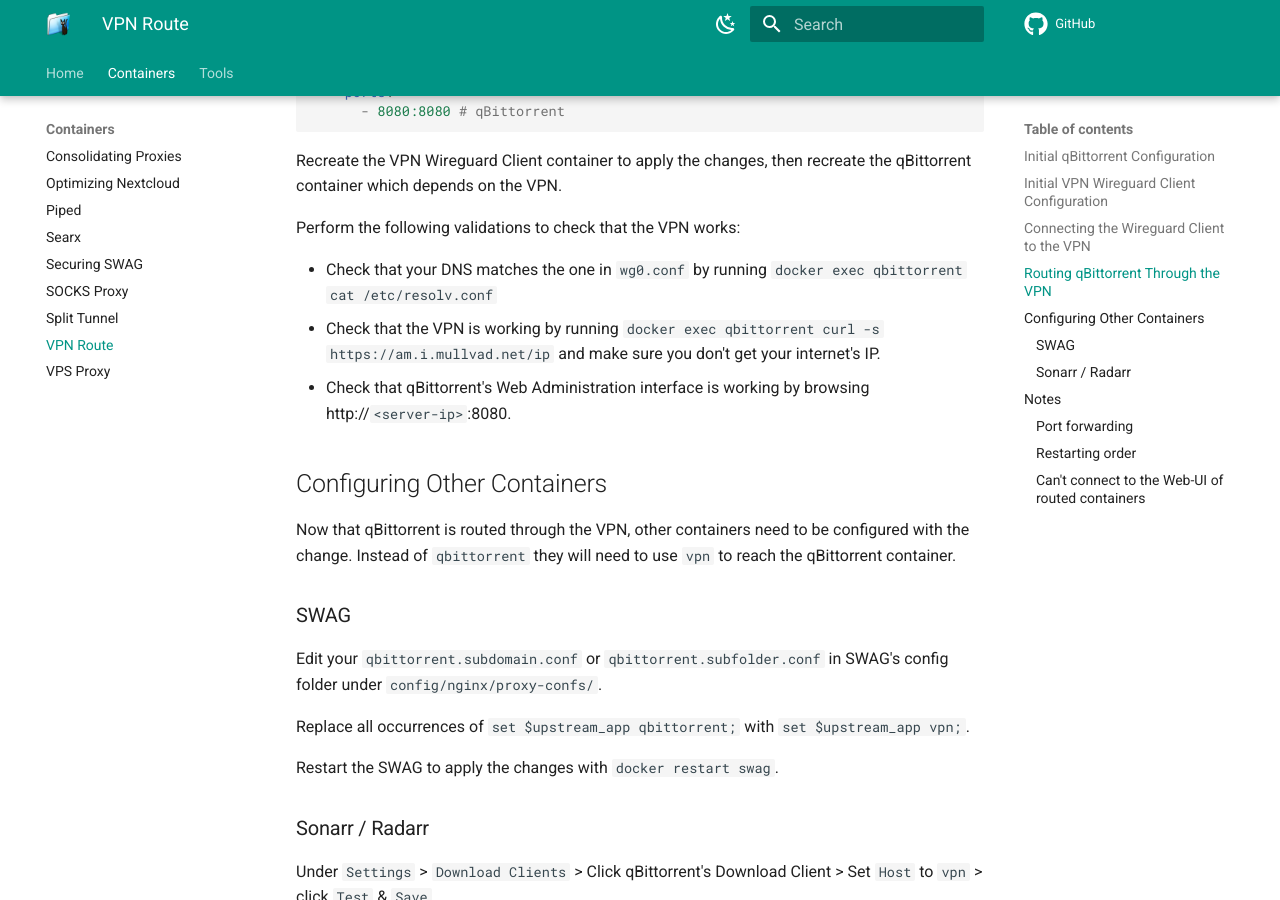
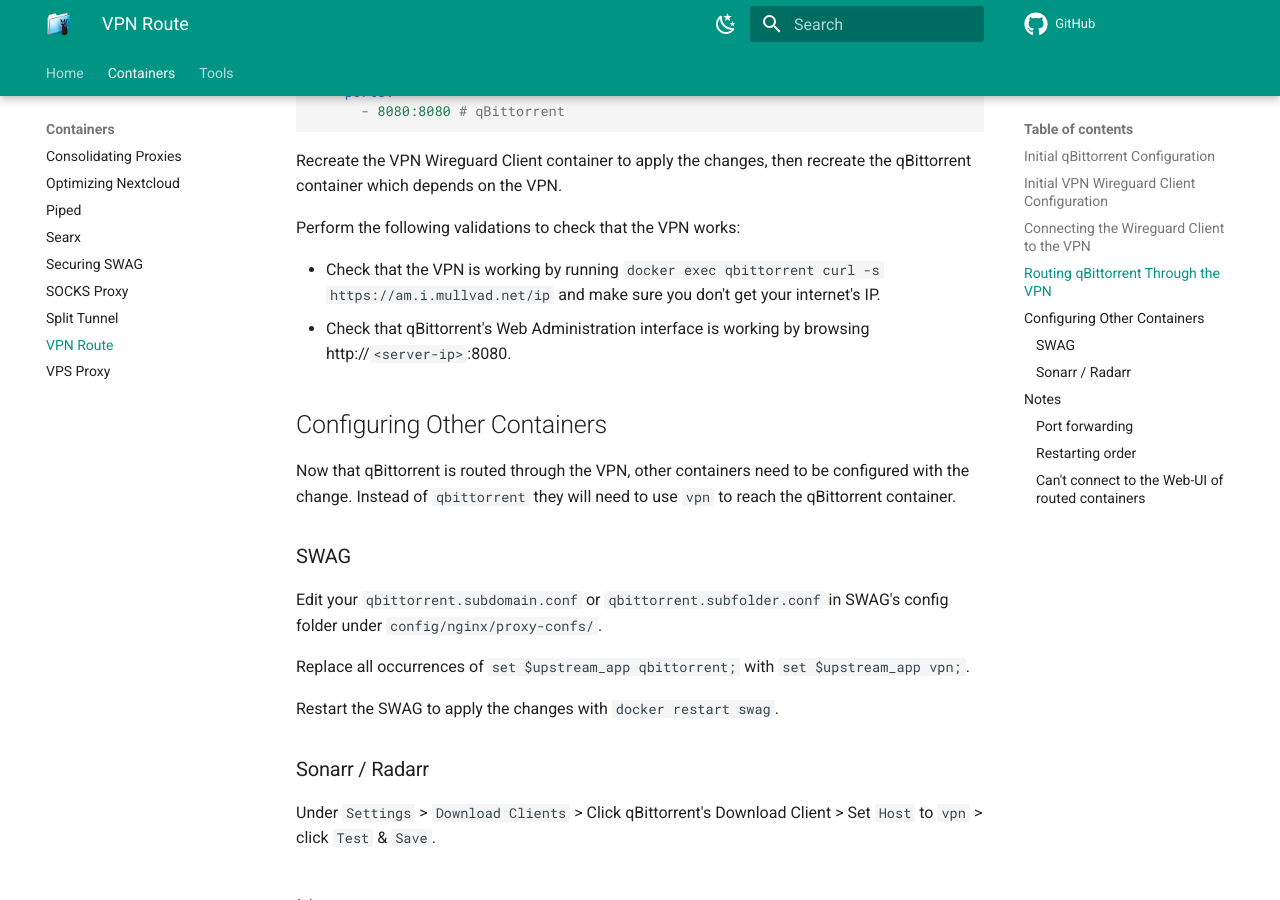
Before and after one commit to quietsy/advanced-configurations, an MkDocs documentation site: the page built from docs/vpn.md, in a window 1280 px wide and 900 px high, scrolled down 3041 px. Built offline with MkDocs 1.6.1 and Material for MkDocs 9.7.7, drawn with Linux system fonts in a browser that asks for light colours; comment, search, counter and statistics services are not loaded.

Commit message:
Remove phrase

```diff
--- a/docs/vpn.md
+++ b/docs/vpn.md
@@ -114,7 +114,6 @@
 
 Perform the following validations to check that the VPN works:
 
-- Check that your DNS matches the one in `wg0.conf` by running `docker exec qbittorrent cat /etc/resolv.conf`
 - Check that the VPN is working by running `docker exec qbittorrent curl -s https://am.i.mullvad.net/ip` and make sure you don't get your internet's IP.
 - Check that qBittorrent's Web Administration interface is working by browsing http://`<server-ip>`:8080.
 
```
